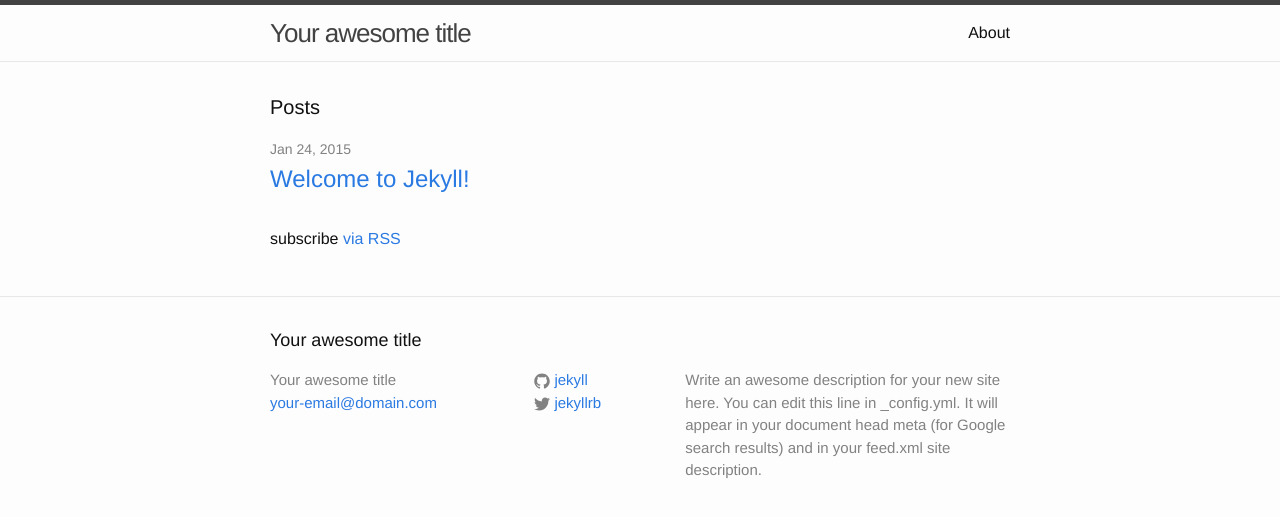
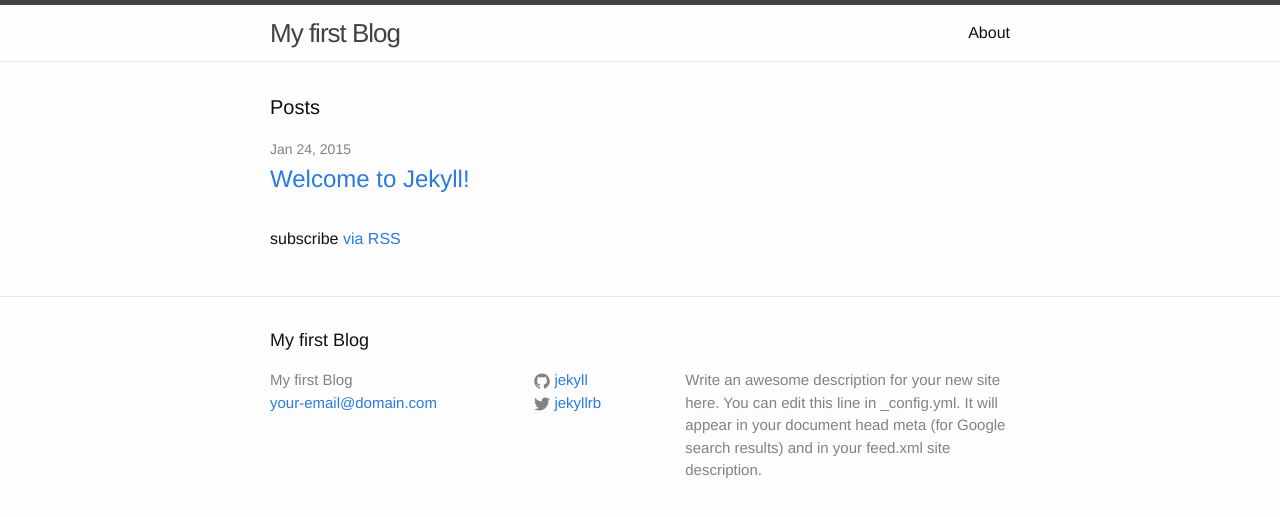
Before and after one commit to Vnthf/blog, a Jekyll site: the page built from index.html, in a window 1280 px wide. Shown: the top 517 px of the page. Built offline with Jekyll 4.4.1, drawn with Linux system fonts in a browser that asks for light colours.

Commit message:
#edit title

```diff
--- a/_config.yml
+++ b/_config.yml
@@ -1,5 +1,5 @@
 # Site settings
-title: Your awesome title
+title: My first Blog
 email: your-email@domain.com
 description: > # this means to ignore newlines until "baseurl:"
   Write an awesome description for your new site here. You can edit this
```
